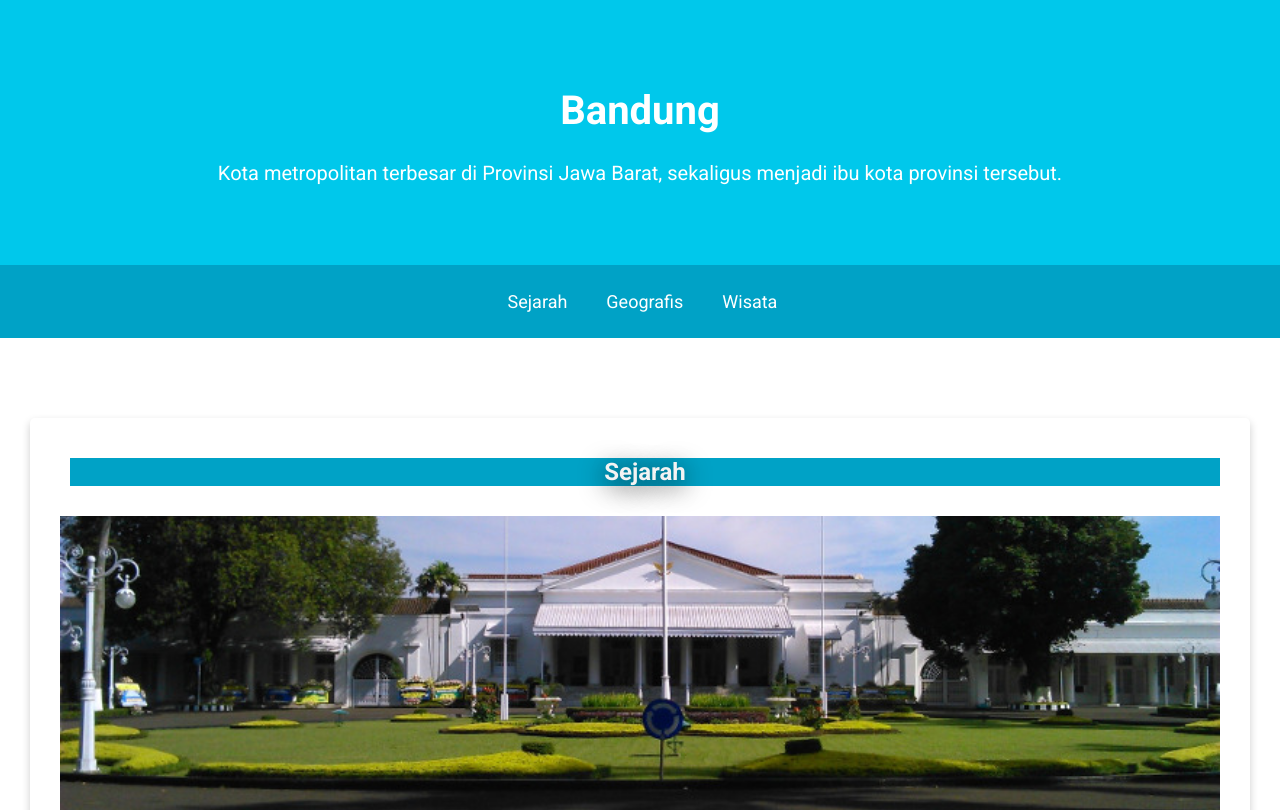
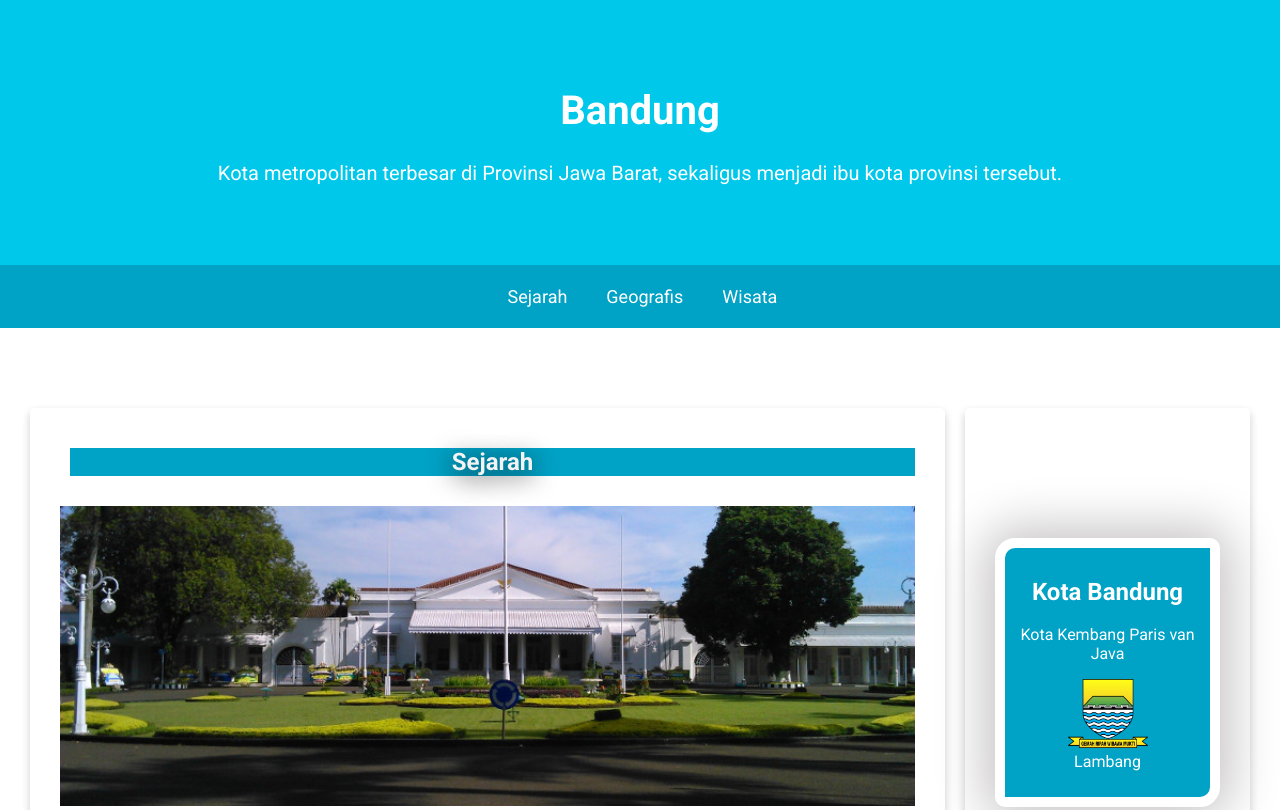
Before and after one commit to dewisnu/submissionDicoding-ProfileWebsite, a plain HTML site: page index.html in a window 1280 px wide. Shown: the top 810 px of the page. Drawn offline with Linux system fonts and the light colour scheme.

Commit message:
menambahakan sesuatu pada file style.css dan index.html

```diff
--- a/index.html
+++ b/index.html
@@ -2,12 +2,13 @@
 <html lang="en">
 <head>
     <meta charset="UTF-8">
+    <meta name="viewport" content="width=device-width, initial-scale=1">
     <meta name="viewport" content="width=device-width, initial-scale=1.0">
     <link rel="stylesheet" href="style.css">
     <title>belajar ulang</title>
 </head>
 <body>
-  <header>
+  <header class="cuy">
     <div class="jumbotron">
              <h1>Bandung</h1>
             <p> Kota metropolitan terbesar di Provinsi Jawa Barat, sekaligus menjadi ibu kota provinsi tersebut.</p>
@@ -79,8 +80,9 @@
              </section>
              </article>
             </div>
-            <aside class="profile img">
-              <header>
+            <aside class="profile img" >
+              <div class="card">
+              <header class="btn-header2">
               <h2>Kota Bandung</h2>
               <p>Kota Kembang Paris van Java</p>
               <figure>
@@ -113,6 +115,7 @@
                 </tr>
               </table>
             </section>
+            </div>
             </aside>
   </main>
   <footer>
--- a/style.css
+++ b/style.css
@@ -1,4 +1,8 @@
 @import url('https://fonts.googleapis.com/css2?family=Roboto:wght@400;700&display=swap');
+
+* {
+   box-sizing: border-box;
+}
 
 body{
     font-family: 'Roboto',sans-serif;
@@ -8,6 +12,7 @@ body{
 
 }
 main{
+   overflow: auto;
    padding: 30px;
 }
 .jumbotron {
@@ -17,6 +22,9 @@ main{
    text-align: center;
    color: white;
 }
+.cuy {
+  display: inline;
+}
 
 .featured-image{
    width: 100%;
@@ -24,6 +32,11 @@ main{
    object-fit: cover;
    object-position: center;
 }
+#content {
+   float: left;
+   width: 75%;
+}
+
 .card {
    box-shadow: 0 4px 8px 0 rgba(0, 0, 0, 0.2);
    border-radius: 5px;
@@ -32,7 +45,9 @@ main{
 }
 nav{
    background-color:#00a2c6;
-   padding: 10px;
+   padding: 5px;
+   position: sticky;
+   top: 0;
 }
 
 nav li{
@@ -64,19 +79,33 @@ nav a:hover {
 
 
 }
-aside header{
+
+aside {
+   float: right;
+   width: 25%;
+    padding-left: 20px;
+}
+.btn-header2{
    background-color: #00a2c6;
    color: white;
    box-shadow: 0px 0px 50px 10px #c5c2c2;
   border: 10px solid white;
   border-radius: 20px 10px 20px 10px;
-  padding: 0px;
+  padding: 10px;
    text-align: center;
-   margin: 100px 50px 100px 50px;
+   margin: 100px 0px 100px 0px;
 
 }
+@media screen and (max-width: 1000px) {
+   #content,
+   aside {
+       width: 100%;
+       padding: 0;
+   }
+}
 .profile img{
-  width: 200px;
+  width: 80px;
+
 }
 .btn-table{
 
```
